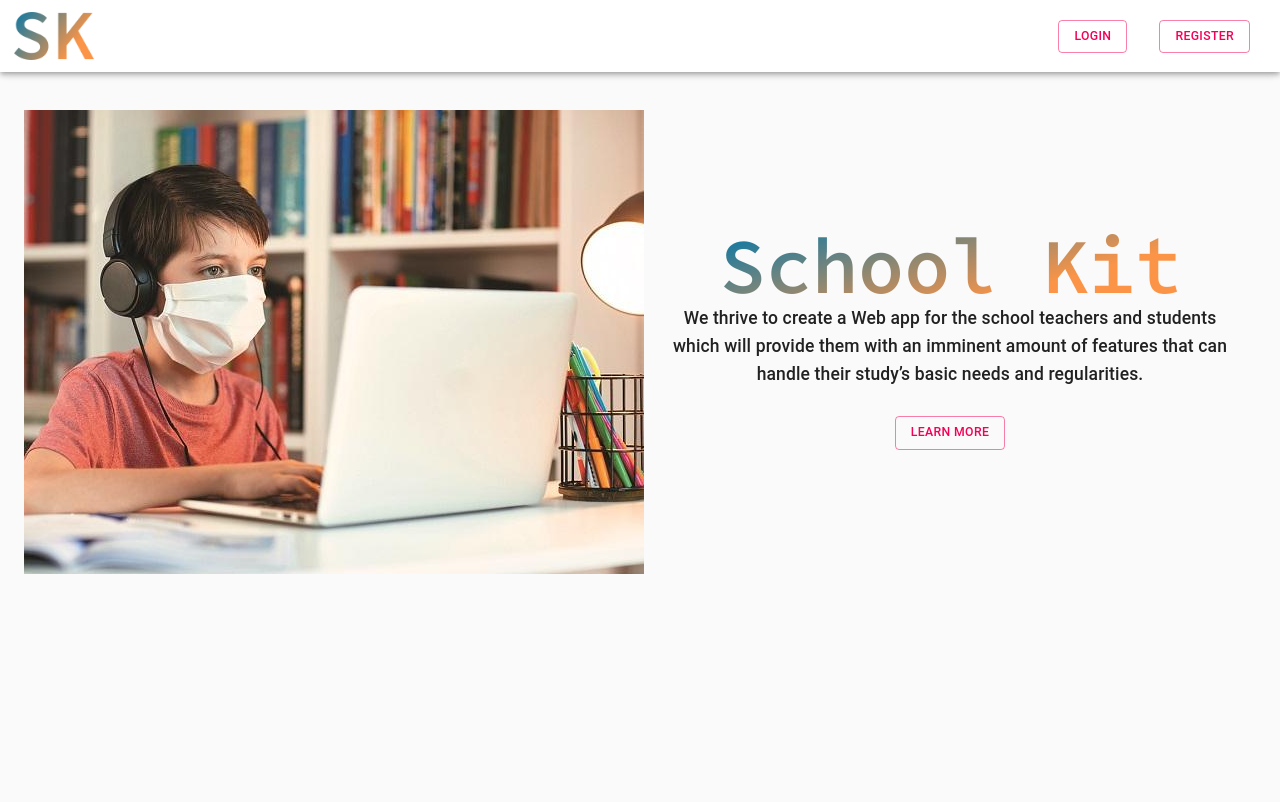
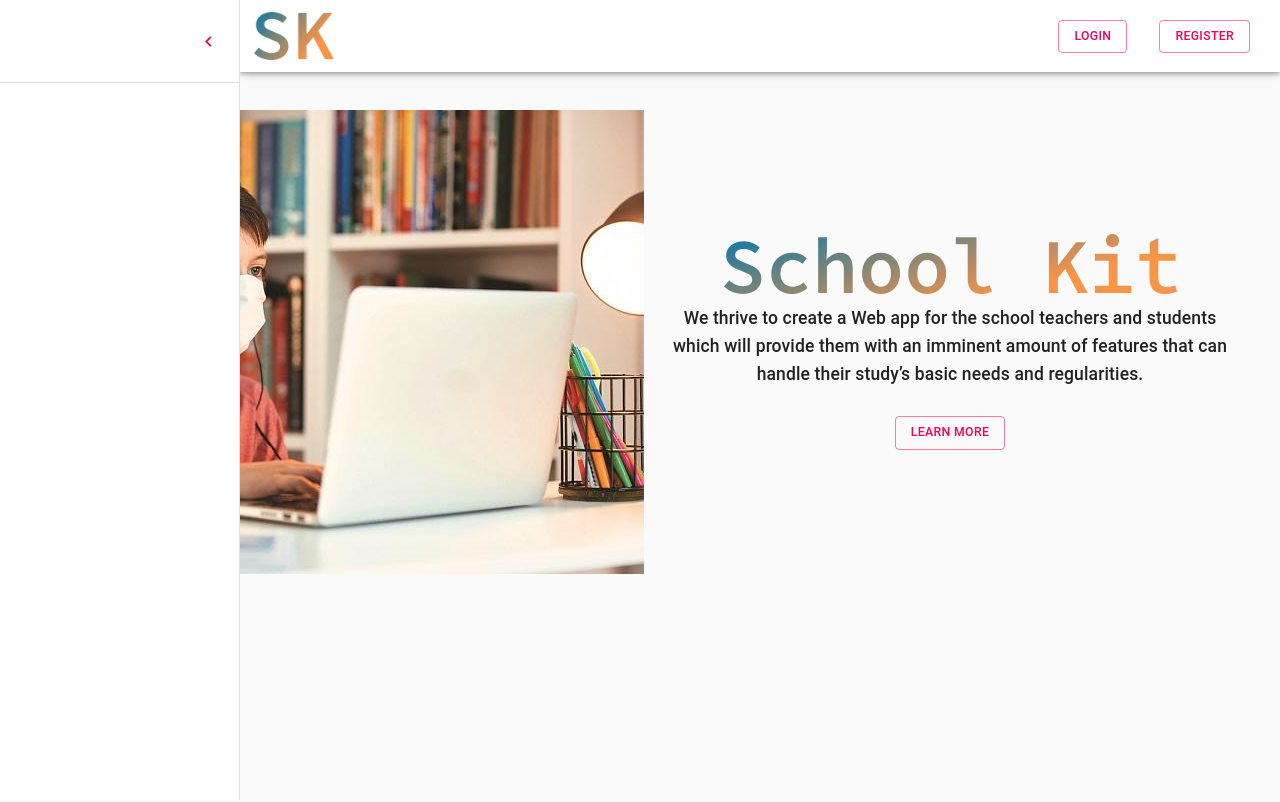
Before and after one commit to Tariq5777/school-kit, a React (Create React App) app: page / in a window 1280 px wide. Shown: the top 802 px of the page. Built offline with nearby package versions, Linux system fonts and the light colour scheme.

Commit message:
Update Navbar.js
Default Sidebar Open

```diff
--- a/src/components/Navbar.js
+++ b/src/components/Navbar.js
@@ -107,7 +107,7 @@ const Navbar = () => {
 
     const classes = useStyles();
     const theme = useTheme();
-    const [open, setOpen] = React.useState(false);
+    const [open, setOpen] = React.useState(true);
 
     const handleDrawerOpen = () => {
         setOpen(true);
```
